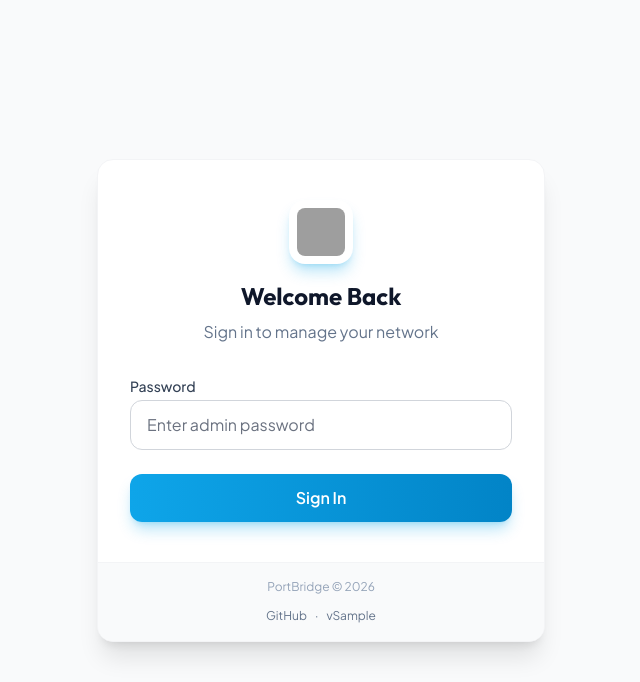
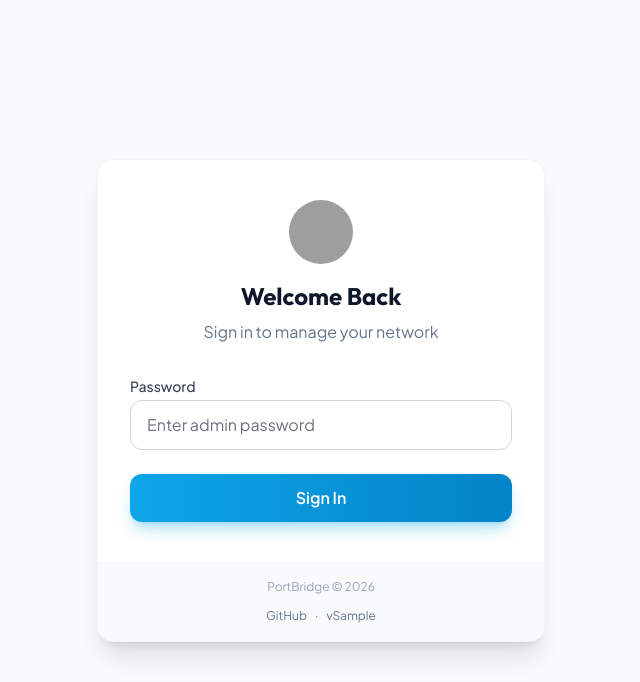
Before and after one commit to nooblk-98/portbridge, a Python web app: template app/templates/login.html in a window 1280 px wide. Shown: the top 682 px of the page, without its empty margins (319-959 px from the left). Run offline with Jinja, Linux system fonts and the light colour scheme; the template is opened without the code that fills it: most values are stand-ins (such as "Sample title", 1, 10 or a date in 2020); grey boxes are pictures that could not be loaded.

Commit message:
Show the circular logo on the sign-in screen

```diff
--- a/app/templates/login.html
+++ b/app/templates/login.html
@@ -31,8 +31,8 @@
         x-data="loginApp()">
         <div class="px-8 py-10">
             <div class="text-center mb-8">
-                <img src="{{ url_for('static', filename='img/logo.svg') }}" alt="Port Bridge Logo"
-                    class="w-16 h-16 rounded-2xl shadow-lg shadow-primary-500/30 bg-white p-2 mx-auto mb-4">
+                <img src="{{ url_for('static', filename='img/logo.svg') }}" alt="Port Bridge" width="64" height="64"
+                    class="w-16 h-16 rounded-full mx-auto mb-4">
                 <h1 class="text-2xl font-bold text-slate-900 dark:text-white font-heading">Welcome Back</h1>
                 <p class="text-slate-500 dark:text-slate-400 mt-2">Sign in to manage your network</p>
             </div>
```
